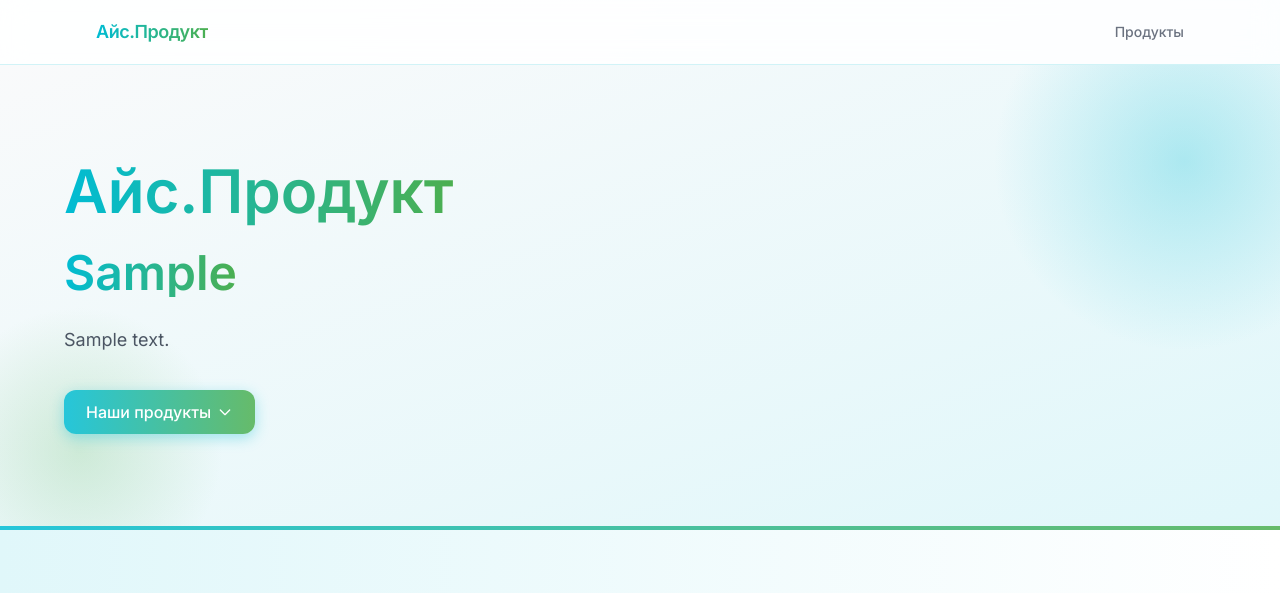
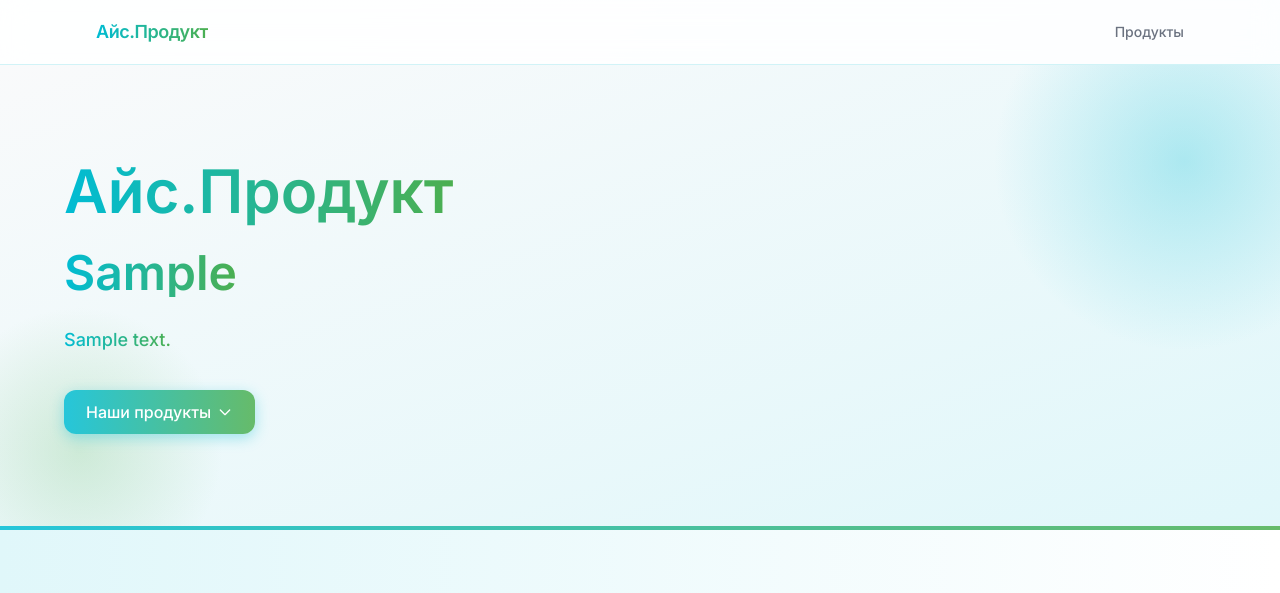
Before and after one commit to ice-product96/IceProductSite, a FastAPI app: page / in a window 1280 px wide. Shown: the top 593 px of the page. Run offline with FastAPI, Linux system fonts and the light colour scheme; tables that the repository leaves empty hold one stand-in row (values such as "Sample post"); grey boxes marked "Sample" are stand-in pictures; some libraries are stand-ins or nearby versions.

Commit message:
цвет

```diff
--- a/templates/index.html
+++ b/templates/index.html
@@ -28,7 +28,7 @@
       {{ settings.slogan }}
     </h1>
 
-    <p class="text-gray-600 text-lg max-w-xl leading-relaxed">
+    <p class="text-lg max-w-xl leading-relaxed font-medium grad-text">
       {{ settings.short_description }}
     </p>
 
```
